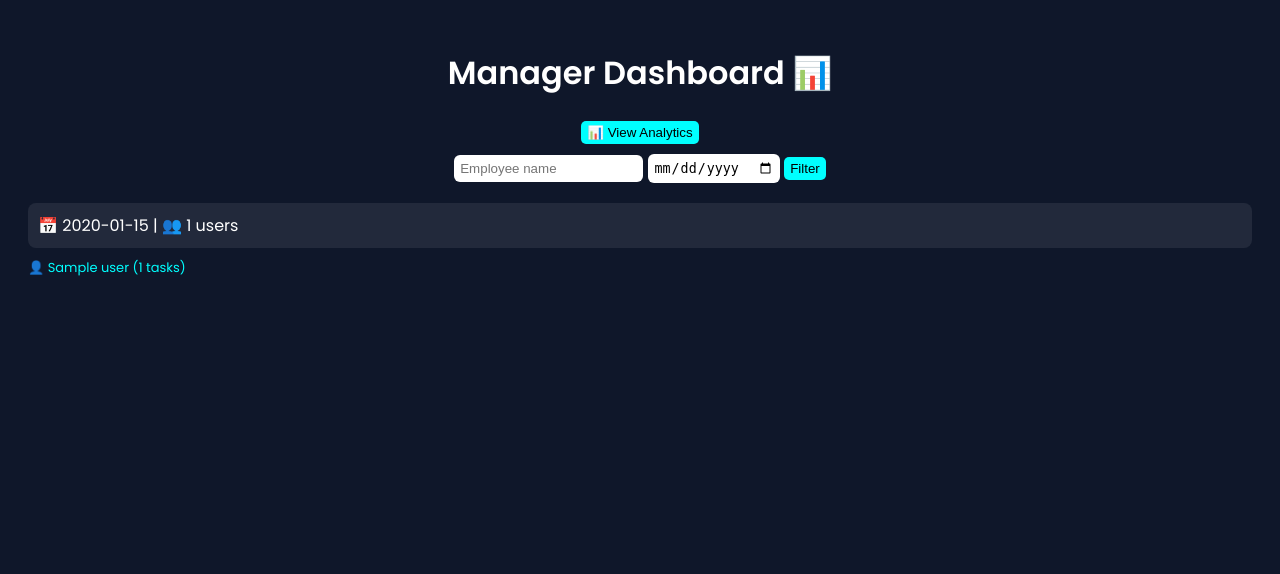
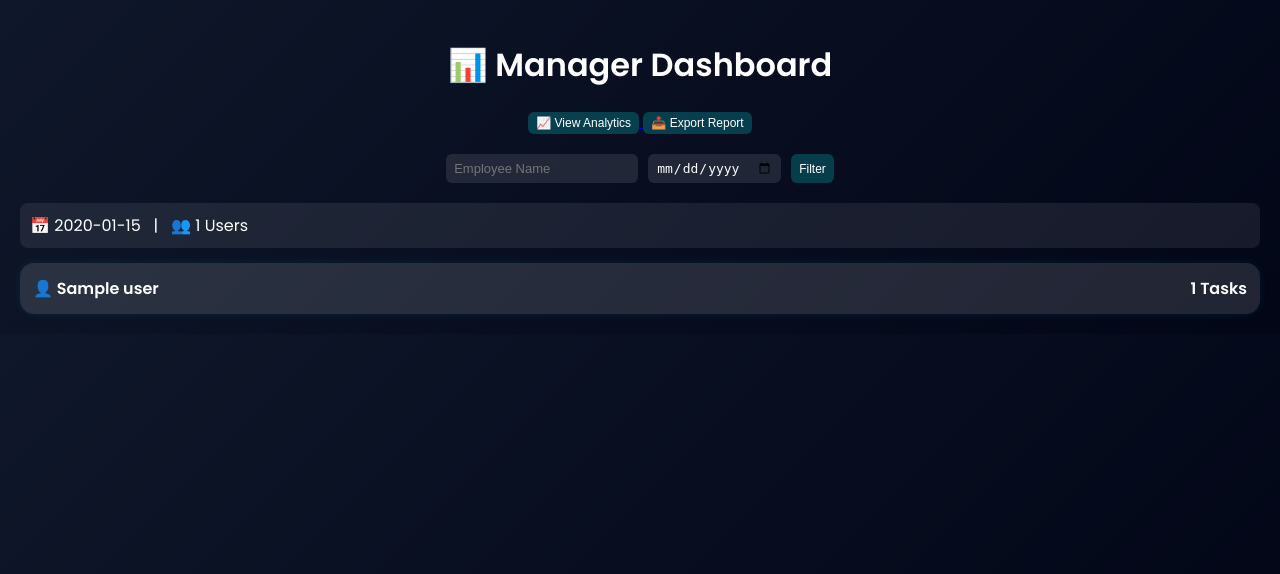
Before and after one commit to ahaarshit-thor/kanban-app, a Flask app: template templates/dashboard.html in a window 1280 px wide, after a click that opens the changed part. Shown: the top 574 px of the page. Run offline with Flask 3, Linux system fonts and the light colour scheme; the template is opened without the code that fills it: most values are stand-ins (such as "Sample title", 1, 10 or a date in 2020); some libraries are stand-ins or nearby versions.

Commit message:
almost final

```diff
--- a/static/style.css
+++ b/static/style.css
@@ -246,3 +246,91 @@ button:hover {
     background: #fb923c;
     color: black;
 }
+
+/* ---------- USER GRID ---------- */
+.user-grid {
+    display: grid;
+    grid-template-columns: repeat(auto-fit, minmax(320px, 1fr));
+    gap: 18px;
+    margin-top: 15px;
+}
+
+/* ---------- USER CARD ---------- */
+.user-card {
+    background: rgba(255,255,255,0.05);
+    border-radius: 14px;
+    overflow: hidden;
+    border: 1px solid rgba(255,255,255,0.08);
+    box-shadow: 0 0 10px rgba(0,255,255,0.08);
+}
+
+/* ---------- USER HEADER ---------- */
+.user-card-header {
+    background: rgba(255,255,255,0.08);
+    padding: 12px;
+    display: flex;
+    justify-content: space-between;
+    cursor: pointer;
+    font-weight: 600;
+    transition: 0.3s;
+}
+
+.user-card-header:hover {
+    background: rgba(0,255,255,0.15);
+}
+
+/* ---------- USER TASK PANEL ---------- */
+.user-card-panel {
+    display: none;
+    padding: 12px;
+}
+
+/* ---------- TASK CARD ---------- */
+.task-card {
+    background: rgba(255,255,255,0.04);
+    border-radius: 12px;
+    padding: 12px;
+    margin-bottom: 12px;
+    border: 1px solid rgba(255,255,255,0.05);
+}
+
+/* ---------- TASK TOP ---------- */
+.task-top {
+    display: flex;
+    justify-content: space-between;
+    align-items: center;
+    margin-bottom: 10px;
+}
+
+/* ---------- WORK BADGE ---------- */
+.work-badge {
+    background: rgba(0,255,255,0.15);
+    color: cyan;
+    padding: 5px 10px;
+    border-radius: 20px;
+    font-size: 12px;
+    font-weight: 600;
+}
+
+/* ---------- TASK DETAIL ---------- */
+.task-detail {
+    font-size: 13px;
+    line-height: 1.5;
+    margin-bottom: 10px;
+    color: rgba(255,255,255,0.9);
+}
+
+/* ---------- EXTRA INFO ---------- */
+.task-extra {
+    display: flex;
+    gap: 12px;
+    margin-bottom: 10px;
+    color: rgba(255,255,255,0.7);
+    font-size: 11px;
+}
+
+/* ---------- STATUS DROPDOWN ---------- */
+.status-dropdown {
+    width: 100%;
+    margin-top: 6px;
+}
--- a/templates/dashboard.html
+++ b/templates/dashboard.html
@@ -1,201 +1,186 @@
 <!DOCTYPE html>
-<html>
+<html lang="en">
+
 <head>
+
+    <meta charset="UTF-8">
+
+    <meta name="viewport" content="width=device-width, initial-scale=1.0">
+
     <title>Manager Dashboard</title>
+
+    <link rel="stylesheet" href="{{ url_for('static', filename='style.css') }}">
 
     <link href="https://fonts.googleapis.com/css2?family=Poppins:wght@300;400;600&display=swap" rel="stylesheet">
 
-    <style>
-        body {
-            font-family: 'Poppins', sans-serif;
-            background: #0f172a;
-            color: white;
-            padding: 20px;
-        }
-
-        h1 {
-            text-align: center;
-        }
-
-        /* FILTER */
-        .filter {
-            display: flex;
-            gap: 10px;
-            justify-content: center;
-            margin-bottom: 20px;
-        }
-
-        input, select {
-            padding: 6px;
-            border-radius: 6px;
-            border: none;
-        }
-
-        /* ACCORDION */
-        .accordion {
-            background: rgba(255,255,255,0.08);
-            padding: 10px;
-            margin-top: 10px;
-            cursor: pointer;
-            border-radius: 8px;
-        }
-
-        .panel {
-            display: none;
-            margin-top: 10px;
-        }
-
-        /* USER */
-        .user-header {
-            cursor: pointer;
-            font-size: 13px;
-            margin: 8px 0;
-            color: cyan;
-        }
-
-        .user-panel {
-            display: none;
-        }
-
-        /* TABLE */
-        table {
-            width: 100%;
-            font-size: 12px;
-            border-collapse: collapse;
-        }
-
-        th {
-            background: rgba(255,255,255,0.1);
-        }
-
-        th, td {
-            padding: 8px;
-            text-align: center;
-        }
-
-        tr {
-            border-bottom: 1px solid rgba(255,255,255,0.1);
-        }
-
-        tr:hover {
-            background: rgba(255,255,255,0.05);
-        }
-
-        /* STATUS COLORS */
-        .status-label {
-            padding: 4px 8px;
-            border-radius: 6px;
-            font-size: 11px;
-            font-weight: 600;
-        }
-
-        .not_started { background: #1e3a8a; color: white; }
-        .in_progress { background: #facc15; color: black; }
-        .completed   { background: #22c55e; color: black; }
-        .po_assist   { background: #a855f7; color: white; }
-        .sent_to_qa  { background: #fb923c; color: black; }
-        .blocked     { background: #ef4444; color: white; }
-        .on_hold     { background: #64748b; color: white; }
-
-        /* DROPDOWN */
-        .status-dropdown {
-            width: 130px;
-            text-align: center;
-            padding: 5px;
-            border-radius: 6px;
-            border: 1px solid cyan;
-            background: rgba(0,0,0,0.6);
-            color: white;
-        }
-
-        button {
-            padding: 4px 6px;
-            border-radius: 5px;
-            border: none;
-            background: cyan;
-            cursor: pointer;
-        }
-
-    </style>
 </head>
 
 <body>
 
-<h1>Manager Dashboard 📊</h1>
+    <h1>📊 Manager Dashboard</h1>
 
-<div style="text-align:center; margin-bottom:10px;">
+    <!-- TOP BUTTONS -->
+    <div style="text-align:center; margin-bottom:20px;">
+
         <a href="/analytics">
-        <button>📊 View Analytics</button>
+            <button>📈 View Analytics</button>
         </a>
+
+        <a href="/export-html">
+            <button>📥 Export Report</button>
+        </a>
+
     </div>
 
     <!-- FILTER -->
     <div class="filter">
+
         <form method="get" action="/dashboard">
-        <input type="text" name="name" placeholder="Employee name">
-        <input type="date" name="date">
+
+            <input type="text"
+                   name="name"
+                   placeholder="Employee Name">
+
+            <input type="date"
+                   name="date">
+
             <button type="submit">Filter</button>
+
         </form>
+
     </div>
 
-<!-- DATA -->
+    <!-- DATE GROUP -->
     {% for date, users in grouped_tasks.items() %}
 
     <div class="accordion">
-    📅 {{ date }} | 👥 {{ users|length }} users
+
+        📅 {{ date }}
+        &nbsp; | &nbsp;
+        👥 {{ users|length }} Users
+
     </div>
 
     <div class="panel">
 
+        <!-- USER GRID -->
+        <div class="user-grid">
+
             {% for user, data in users.items() %}
 
-    <div class="user-header" onclick="toggleUser(this)">
-        👤 {{ user }} ({{ data|length }} tasks)
+            <!-- USER CARD -->
+            <div class="user-card">
+
+                <!-- USER HEADER -->
+                <div class="user-card-header"
+                     onclick="toggleUser(this)">
+
+                    <div>
+                        👤 {{ user }}
                     </div>
 
-    <div class="user-panel">
+                    <div>
+                        {{ data|length }} Tasks
+                    </div>
 
-        <table>
-            <tr>
-                <th>Work</th>
-                <th>Details</th>
-                <th>Status</th>
-                <th>TAT</th>
-                <th>QA</th>
-                <th>Others</th>
-            </tr>
+                </div>
+
+                <!-- TASK PANEL -->
+                <div class="user-card-panel">
 
                     {% for t in data %}
-            <tr>
-                <td>{{ t.work_type }}</td>
-                <td>{{ t.details }}</td>
 
-                <td>
-                    <!-- STATUS LABEL -->
-                    <div class="status-label {{ t.status }}">
-                        {{ t.status.replace('_',' ').title() }}
+                    <!-- TASK CARD -->
+                    <div class="task-card">
+
+                        <!-- TOP -->
+                        <div class="task-top">
+
+                            <!-- WORK TYPE -->
+                            <div class="work-badge">
+
+                                {{ t.work_type }}
+
                             </div>
 
-                    <!-- UPDATE DROPDOWN -->
-                    <form method="post" action="/update_status/{{ t.id }}">
-                        <select name="status" class="status-dropdown">
-                            <option value="not_started" {% if t.status == "not_started" %}selected{% endif %}>Not Started</option>
-                            <option value="in_progress" {% if t.status == "in_progress" %}selected{% endif %}>In Progress</option>
-                            <option value="completed" {% if t.status == "completed" %}selected{% endif %}>Completed</option>
-                            <option value="po_assist" {% if t.status == "po_assist" %}selected{% endif %}>PO Assist</option>
-                            <option value="sent_to_qa" {% if t.status == "sent_to_qa" %}selected{% endif %}>Sent to QA</option>
+                            <!-- STATUS -->
+                            <div class="status-label {{ t.status }}">
+
+                                {{ t.status.replace('_', ' ').title() }}
+
+                            </div>
+
+                        </div>
+
+                        <!-- DETAILS -->
+                        <div class="task-detail">
+
+                            {{ t.details }}
+
+                        </div>
+
+                        <!-- EXTRA -->
+                        <div class="task-extra">
+
+                            {% if t.tat %}
+                            <small>⏱ TAT: {{ t.tat }}</small>
+                            {% endif %}
+
+                            {% if t.qa %}
+                            <small>🧪 QA: {{ t.qa }}</small>
+                            {% endif %}
+
+                        </div>
+
+                        <!-- STATUS UPDATE -->
+                        <form method="post"
+                              action="/update_status/{{ t.id }}">
+
+                            <select name="status"
+                                    class="status-dropdown">
+
+                                <option value="not_started"
+                                {% if t.status == "not_started" %}
+                                selected
+                                {% endif %}>
+                                Not Started
+                                </option>
+
+                                <option value="in_progress"
+                                {% if t.status == "in_progress" %}
+                                selected
+                                {% endif %}>
+                                In Progress
+                                </option>
+
+                                <option value="completed"
+                                {% if t.status == "completed" %}
+                                selected
+                                {% endif %}>
+                                Completed
+                                </option>
+
+                                <option value="po_assist"
+                                {% if t.status == "po_assist" %}
+                                selected
+                                {% endif %}>
+                                PO Assist
+                                </option>
+
+                                <option value="sent_to_qa"
+                                {% if t.status == "sent_to_qa" %}
+                                selected
+                                {% endif %}>
+                                Sent To QA
+                                </option>
+
                             </select>
-                        <button type="submit">✔</button>
+
+                            <button type="submit">
+                                ✔
+                            </button>
+
                         </form>
-                </td>
-
-                <td>{{ t.tat }}</td>
-                <td>{{ t.qa }}</td>
-                <td>{{ t.others }}</td>
-            </tr>
-            {% endfor %}
-
-        </table>
 
                     </div>
 
@@ -203,24 +188,54 @@
 
                 </div>
 
+            </div>
+
+            {% endfor %}
+
+        </div>
+
+    </div>
+
     {% endfor %}
 
     <!-- JS -->
     <script>
-const accordions = document.querySelectorAll(".accordion");
+
+        // DATE ACCORDION
+        const accordions =
+            document.querySelectorAll(".accordion");
 
         accordions.forEach(acc => {
+
             acc.addEventListener("click", () => {
-        const panel = acc.nextElementSibling;
-        panel.style.display = panel.style.display === "block" ? "none" : "block";
-    });
+
+                const panel =
+                    acc.nextElementSibling;
+
+                panel.style.display =
+                    panel.style.display === "block"
+                    ? "none"
+                    : "block";
+
             });
 
+        });
+
+        // USER TASK ACCORDION
         function toggleUser(el) {
-    const panel = el.nextElementSibling;
-    panel.style.display = panel.style.display === "block" ? "none" : "block";
+
+            const panel =
+                el.nextElementSibling;
+
+            panel.style.display =
+                panel.style.display === "block"
+                ? "none"
+                : "block";
+
         }
+
     </script>
 
 </body>
+
 </html>
```
Lines whose indentation alone changed are shown as unchanged.
